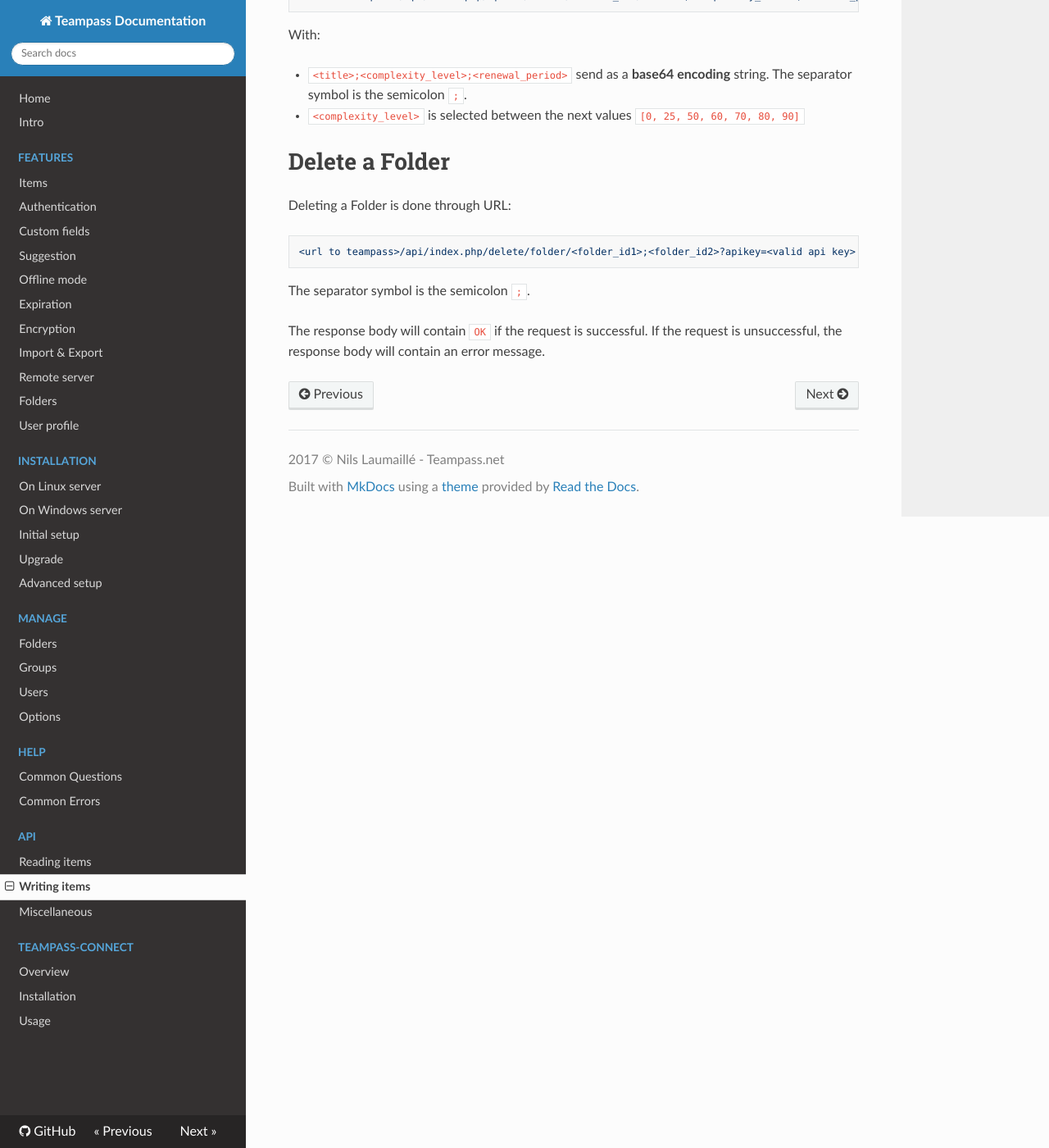
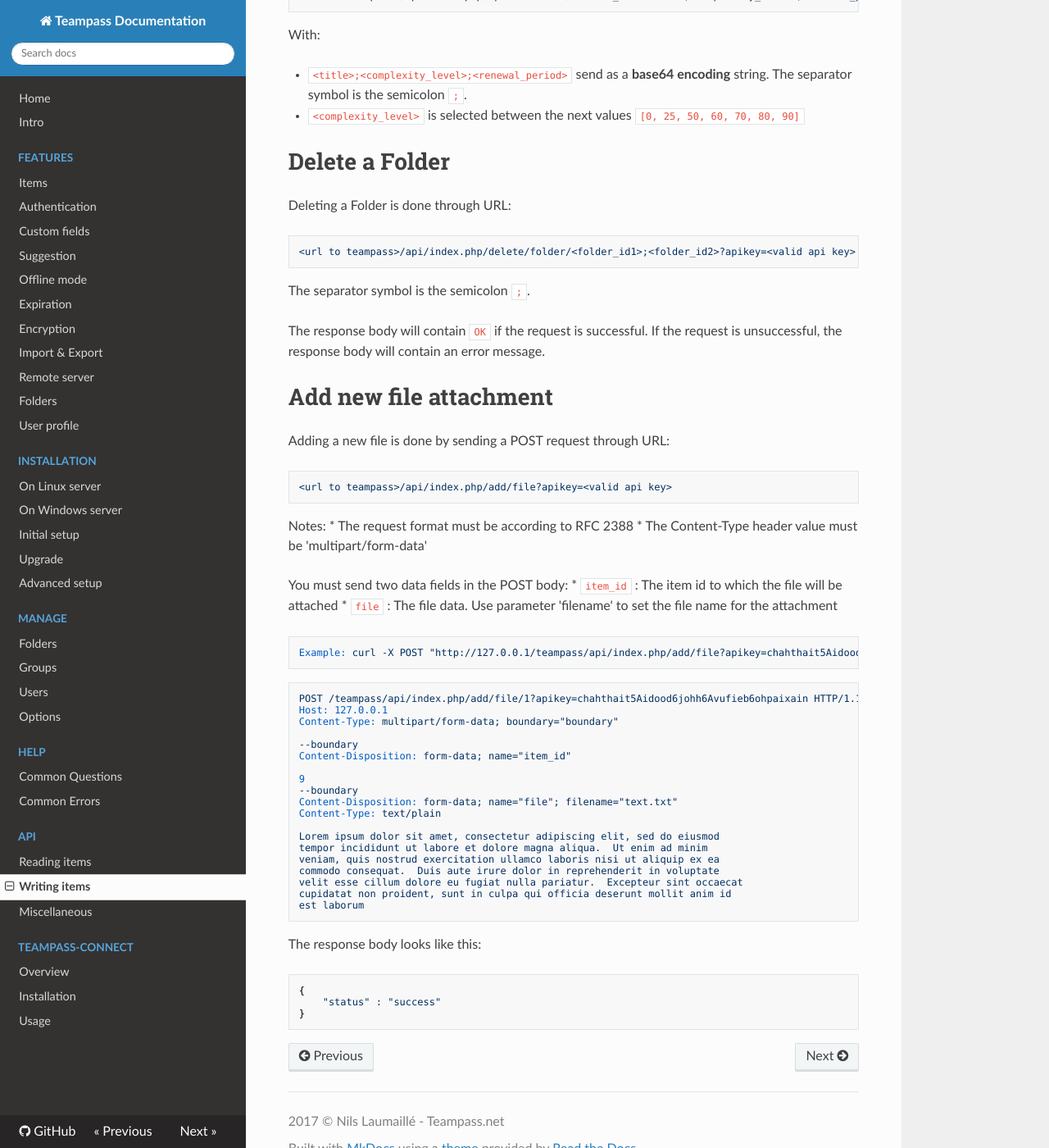
Before and after one commit to nilsteampassnet/teampass_doc, an MkDocs documentation site: the page built from docs/api/api-write.md, in a window 1280 px wide and 1400 px high, scrolled down 2713 px. Shown: the whole window at 82% size. Built offline with MkDocs 1.6.1, drawn with Linux system fonts in a browser that asks for light colours; nearby versions of some CDN libraries; old or Windows-style settings are respelled for this version of MkDocs.

Commit message:
API support for file attachments

````diff
--- a/docs/api/api-write.md
+++ b/docs/api/api-write.md
@@ -128,3 +128,53 @@ Deleting a Folder is done through URL:
 The separator symbol is the semicolon ` ; `.
 
 The response body will contain `OK` if the request is successful. If the request is unsuccessful, the response body will contain an error message.
+
+# Add new file attachment
+
+Adding a new file is done by sending a POST request through URL:
+
+```yaml
+<url to teampass>/api/index.php/add/file?apikey=<valid api key>
+```
+
+Notes:
+* The request format must be according to RFC 2388
+* The Content-Type header value must be 'multipart/form-data'
+
+You must send two data fields in the POST body:
+* `item_id` : The item id to which the file will be attached
+* `file`    : The file data. Use parameter 'filename' to set the file name for the attachment
+
+```yaml
+Example: curl -X POST "http://127.0.0.1/teampass/api/index.php/add/file?apikey=chahthait5Aidood6johh6Avufieb6ohpaixain" -F "file=@text.txt;filename=text.txt" -F "item_id=9"
+```
+
+```yaml
+POST /teampass/api/index.php/add/file/1?apikey=chahthait5Aidood6johh6Avufieb6ohpaixain HTTP/1.1
+Host: 127.0.0.1
+Content-Type: multipart/form-data; boundary="boundary"
+
+--boundary
+Content-Disposition: form-data; name="item_id"
+
+9
+--boundary
+Content-Disposition: form-data; name="file"; filename="text.txt"
+Content-Type: text/plain
+
+Lorem ipsum dolor sit amet, consectetur adipiscing elit, sed do eiusmod
+tempor incididunt ut labore et dolore magna aliqua.  Ut enim ad minim
+veniam, quis nostrud exercitation ullamco laboris nisi ut aliquip ex ea
+commodo consequat.  Duis aute irure dolor in reprehenderit in voluptate
+velit esse cillum dolore eu fugiat nulla pariatur.  Excepteur sint occaecat
+cupidatat non proident, sunt in culpa qui officia deserunt mollit anim id
+est laborum
+```
+
+The response body looks like this:
+
+```yaml
+{
+	"status" : "success"
+}
+```
````
Also changed, not shown: docs/api/api-read.md (+50 -0 lines).
